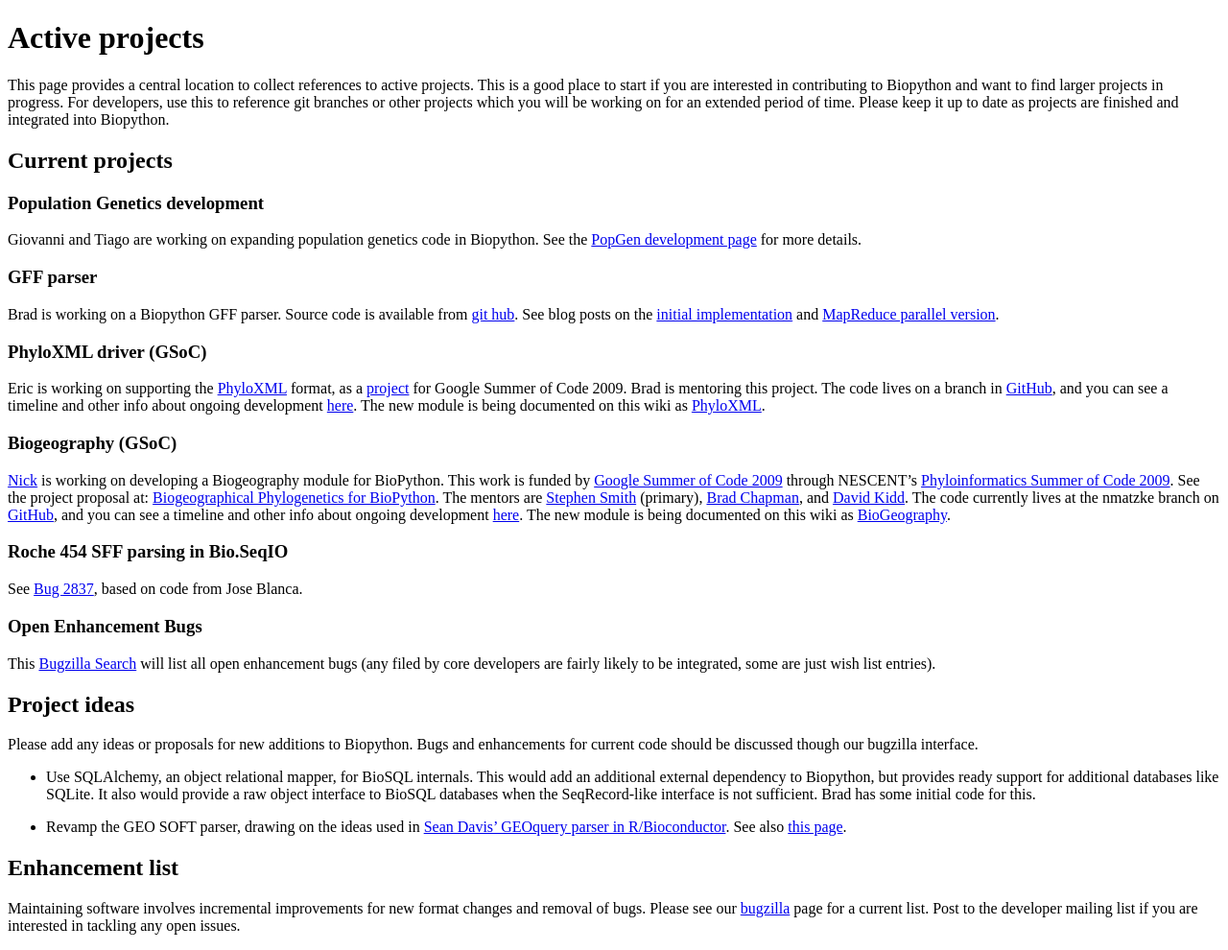
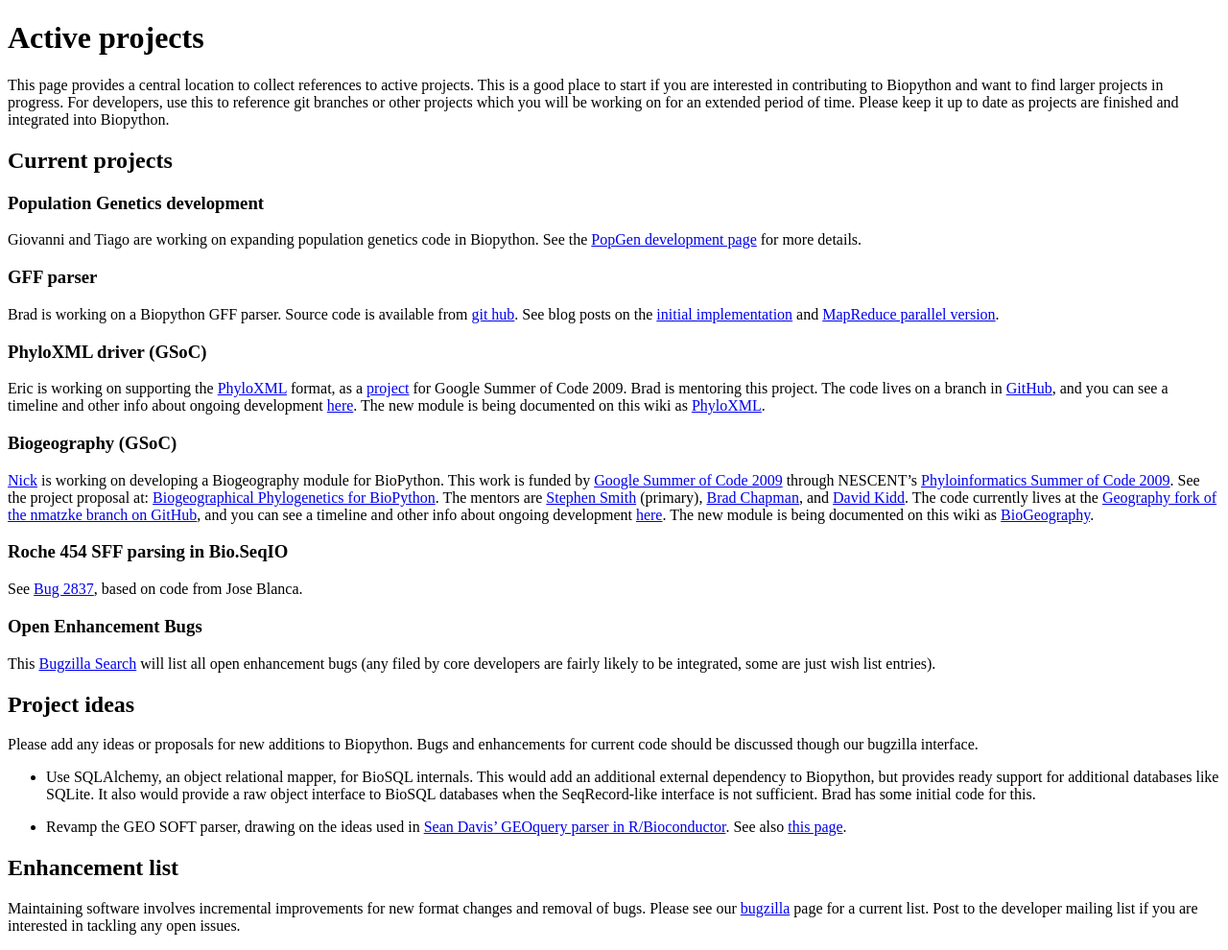
Before and after one commit to biopython/biopython.github.io, a Jekyll site: the page built from wiki/Active_projects.md, in a window 1280 px wide. Shown: the whole page at 96% size. Built offline with Jekyll 4.4.1, drawn with Linux system fonts in a browser that asks for light colours.

Commit message:
/* Biogeography (GSoC) */

```diff
--- a/wiki/Active_projects.md
+++ b/wiki/Active_projects.md
@@ -54,12 +54,11 @@ BioPython](http://socghop.appspot.com/student_project/show/google/gsoc2009/nesce
 The mentors are [Stephen Smith](http://blackrim.org/) (primary), [Brad
 Chapman](http://bcbio.wordpress.com/), and [David
 Kidd](http://evoviz.nescent.org/). The code currently lives at the
-nmatzke branch on
-[GitHub](http://github.com/nmatzke/biopython/tree/master), and you can
+[Geography fork of the nmatzke branch on
+GitHub](http://github.com/nmatzke/biopython/tree/Geography), and you can
 see a timeline and other info about ongoing development
-[here](http://github.com/nmatzke/biopython/tree/master). The new module
-is being documented on this wiki as
-[BioGeography](BioGeography "wikilink").
+[here](BioGeography "wikilink"). The new module is being documented on
+this wiki as [BioGeography](BioGeography "wikilink").
 
 ### Roche 454 SFF parsing in Bio.SeqIO
 
```
Also changed, not shown: 1 other file.
